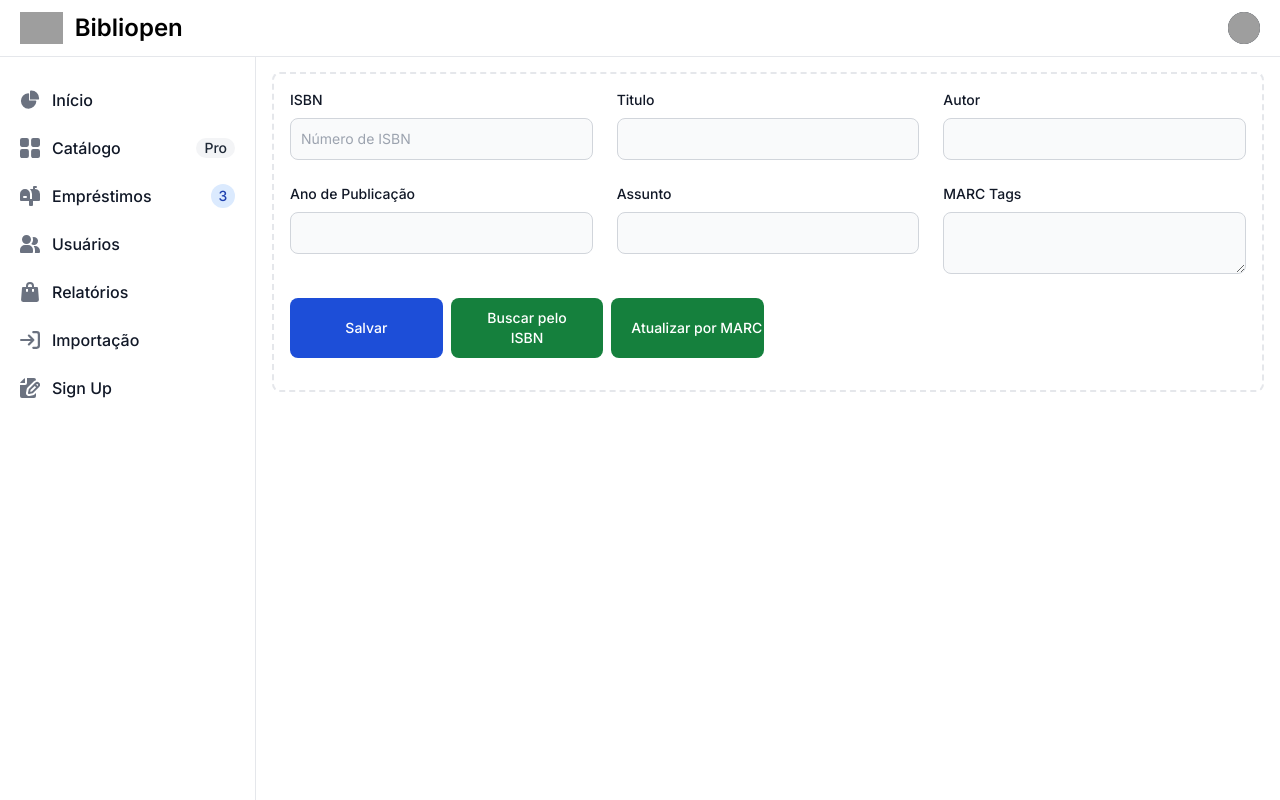
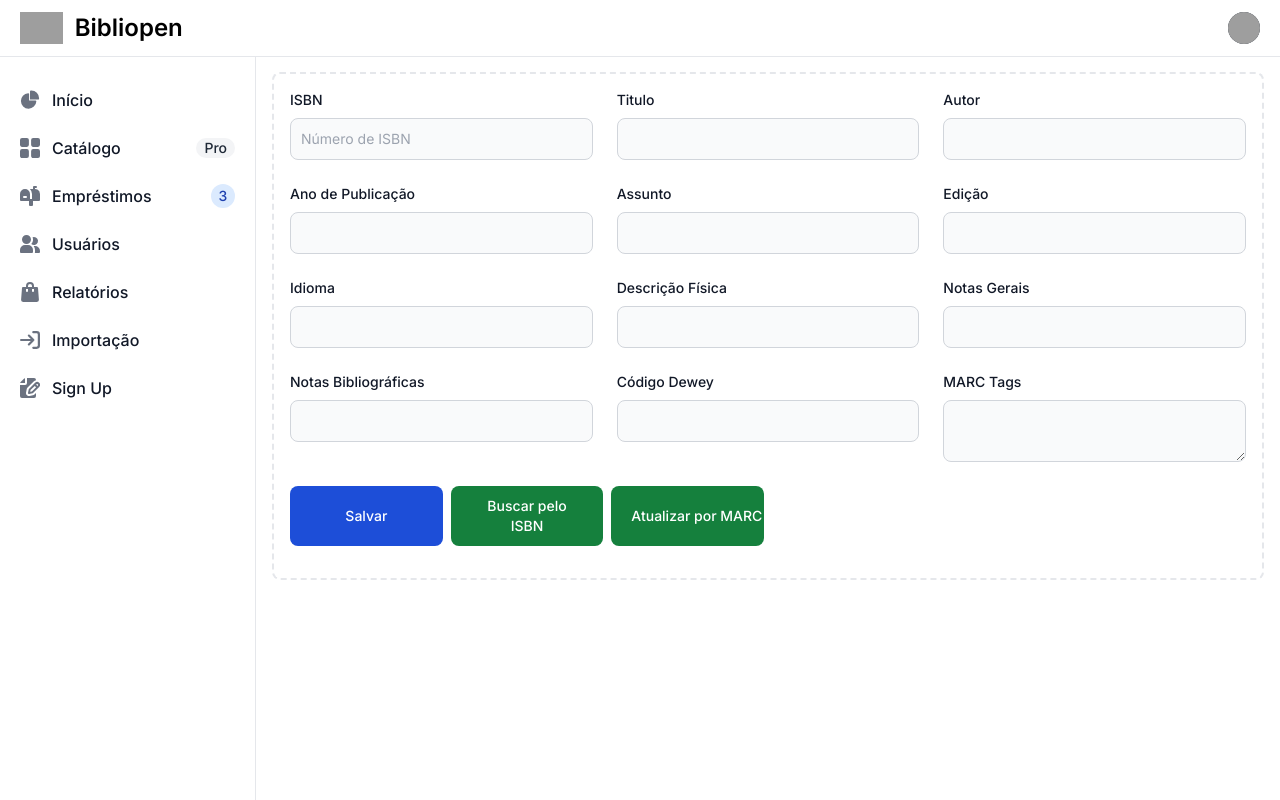
Before and after one commit to victorngl/bibliopen, a Next.js app: page /items in a window 1280 px wide. Built offline with nearby package versions, Linux system fonts and the light colour scheme; grey boxes are pictures that could not be loaded.

Commit message:
[UPDATE] Ampliação do formulário ItemForm

```diff
--- a/src/components/layout/items/ItemForm.tsx
+++ b/src/components/layout/items/ItemForm.tsx
@@ -161,6 +161,114 @@
 
                     <div className="">
                         <label
+                            htmlFor="edition"
+                            className="block mb-2 text-sm font-medium text-gray-900 dark:text-white"
+                        >
+                            Edição
+                        </label>
+                        <input
+                            type="text"
+                            id="edition"
+                            {...register("edition", { required: true })}
+                            className="bg-gray-50 border border-gray-300 text-gray-900 text-sm rounded-lg focus:ring-blue-500 focus:border-blue-500 block w-full p-2.5 dark:bg-gray-700 dark:border-gray-600 dark:placeholder-gray-400 dark:text-white dark:focus:ring-blue-500 dark:focus:border-blue-500"
+                            placeholder=""
+                            required
+
+                        />
+                    </div>
+
+                    <div className="">
+                        <label
+                            htmlFor="language"
+                            className="block mb-2 text-sm font-medium text-gray-900 dark:text-white"
+                        >
+                            Idioma
+                        </label>
+                        <input
+                            type="text"
+                            id="language"
+                            {...register("language", { required: true })}
+                            className="bg-gray-50 border border-gray-300 text-gray-900 text-sm rounded-lg focus:ring-blue-500 focus:border-blue-500 block w-full p-2.5 dark:bg-gray-700 dark:border-gray-600 dark:placeholder-gray-400 dark:text-white dark:focus:ring-blue-500 dark:focus:border-blue-500"
+                            placeholder=""
+                            required
+
+                        />
+                    </div>
+
+                    <div className="">
+                        <label
+                            htmlFor="physical_description"
+                            className="block mb-2 text-sm font-medium text-gray-900 dark:text-white"
+                        >
+                            Descrição Física
+                        </label>
+                        <input
+                            type="text"
+                            id="physical_description"
+                            {...register("physical_description", { required: true })}
+                            className="bg-gray-50 border border-gray-300 text-gray-900 text-sm rounded-lg focus:ring-blue-500 focus:border-blue-500 block w-full p-2.5 dark:bg-gray-700 dark:border-gray-600 dark:placeholder-gray-400 dark:text-white dark:focus:ring-blue-500 dark:focus:border-blue-500"
+                            placeholder=""
+                            required
+
+                        />
+                    </div>
+
+                    <div className="">
+                        <label
+                            htmlFor="general_notes"
+                            className="block mb-2 text-sm font-medium text-gray-900 dark:text-white"
+                        >
+                           Notas Gerais
+                        </label>
+                        <input
+                            type="text"
+                            id="general_notes"
+                            {...register("general_notes", { required: true })}
+                            className="bg-gray-50 border border-gray-300 text-gray-900 text-sm rounded-lg focus:ring-blue-500 focus:border-blue-500 block w-full p-2.5 dark:bg-gray-700 dark:border-gray-600 dark:placeholder-gray-400 dark:text-white dark:focus:ring-blue-500 dark:focus:border-blue-500"
+                            placeholder=""
+                            required
+
+                        />
+                    </div>
+
+                    <div className="">
+                        <label
+                            htmlFor="bibliography_notes"
+                            className="block mb-2 text-sm font-medium text-gray-900 dark:text-white"
+                        >
+                           Notas Bibliográficas
+                        </label>
+                        <input
+                            type="text"
+                            id="bibliography_notes"
+                            {...register("bibliography_notes", { required: true })}
+                            className="bg-gray-50 border border-gray-300 text-gray-900 text-sm rounded-lg focus:ring-blue-500 focus:border-blue-500 block w-full p-2.5 dark:bg-gray-700 dark:border-gray-600 dark:placeholder-gray-400 dark:text-white dark:focus:ring-blue-500 dark:focus:border-blue-500"
+                            placeholder=""
+                            required
+
+                        />
+                    </div>
+
+                    <div className="">
+                        <label
+                            htmlFor="dewey"
+                            className="block mb-2 text-sm font-medium text-gray-900 dark:text-white"
+                        >
+                           Código Dewey
+                        </label>
+                        <input
+                            type="text"
+                            id="dewey"
+                            {...register("dewey", { required: true })}
+                            className="bg-gray-50 border border-gray-300 text-gray-900 text-sm rounded-lg focus:ring-blue-500 focus:border-blue-500 block w-full p-2.5 dark:bg-gray-700 dark:border-gray-600 dark:placeholder-gray-400 dark:text-white dark:focus:ring-blue-500 dark:focus:border-blue-500"
+                            placeholder=""
+                            required
+
+                        />
+                    </div>
+
+                    <div className="">
+                        <label
                             htmlFor="subject"
                             className="block mb-2 text-sm font-medium text-gray-900 dark:text-white"
                         >
```
